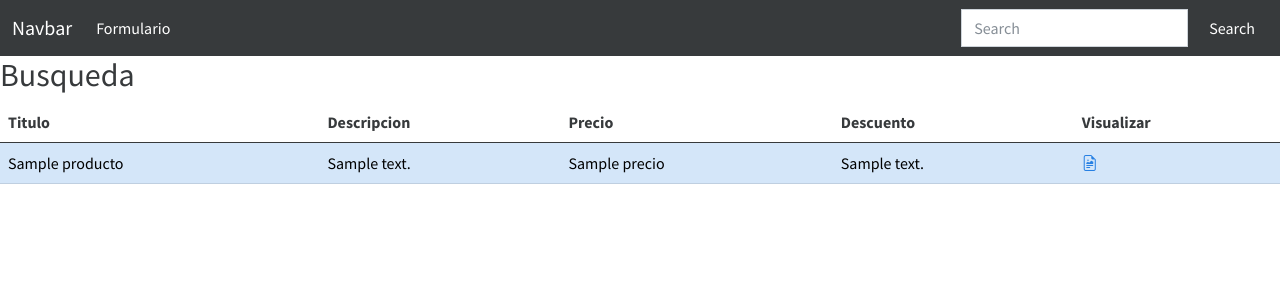
After one commit to SAlejandr/SpringMarket, a Spring app: template src/main/resources/templates/buscar.html in a window 1280 px wide. The commit adds this page. Shown: the top 300 px of the page. Run offline with Thymeleaf, Linux system fonts and the light colour scheme; the template is opened without the code that fills it: most values are stand-ins (such as "Sample title", 1, 10 or a date in 2020); data that the repository does not hold is empty; some libraries are stand-ins or nearby versions.

Commit message:
iteracion 1 casi acabada

```diff
--- a/src/main/java/com/example/demo/controller/MainController.java
+++ b/src/main/java/com/example/demo/controller/MainController.java
@@ -60,7 +60,6 @@ public class MainController {
 	public String buscarProductoPorId(Model modelo, @PathVariable long id) {
 
 		Optional<Producto> optional = dao.findById(id);
-		System.err.println("//////////////////"+optional.isPresent() + "   jas");
 		if(optional.isPresent()) {
 			modelo.addAttribute("producto", optional.get());
 			return "mostrar";
@@ -95,6 +94,8 @@ public class MainController {
 
 		ArrayList<Producto> productos = (ArrayList<Producto>) dao.findAllByTituloLike(patron);
 
+		System.err.println(patron);
+
 		modelo.addAttribute("productos", productos);
 
 		return "buscar";
--- a/src/main/java/com/example/demo/repository/ProductoRepository.java
+++ b/src/main/java/com/example/demo/repository/ProductoRepository.java
@@ -62,7 +62,7 @@ public class ProductoRepository implements ProductoDao{
 		// TODO Auto-generated method stub
 
 
-		return jdbc.query("select * from producto where titulo regex = ?", (rs, rowNum)-> new Producto(rs.getLong("id"),
+		return jdbc.query("select * from producto where titulo like ?", (rs, rowNum)-> new Producto(rs.getLong("id"),
 				rs.getString("titulo"), rs.getString("descripcion"), rs.getFloat("precio"), rs.getInt("descuento")),
 				"%"+patronTitulo+"%");
 	}
--- a/src/main/resources/static/css/style.css
+++ b/src/main/resources/static/css/style.css
@@ -10,5 +10,6 @@ input[type=number]::-webkit-outer-spin-button {
 }
 .articulos{
 	display: grid;
-	grid-template-column:1fr 1fr 1fr 1fr;
+	grid-template-columns:1fr 1fr 1fr 1fr;
+	grid-template-rows:1fr 1fr;
 }
--- /dev/null
+++ b/src/main/resources/templates/buscar.html
@@ -0,0 +1,31 @@
+<!DOCTYPE html>
+<html>
+<head>
+<meta charset="ISO-8859-1">
+<title>Busqueda</title>
+<link rel="stylesheet" th:href="@{/css/bootstrap.css}" />
+<link rel="stylesheet" href="https://cdn.jsdelivr.net/npm/bootstrap-icons@1.6.1/font/bootstrap-icons.css">
+</head>
+<body>
+<nav th:replace="/header :: header"></nav>
+	<h2>Busqueda</h2>
+	<table class="table table-hover">
+  <thead>
+    <tr>
+      <th scope="col">Titulo</th>
+      <th scope="col">Descripcion</th>
+      <th scope="col">Precio</th>
+      <th scope="col">Descuento</th>
+      <th scope="col">Visualizar</th>
+    </tr>
+  </thead>
+  <tbody>
+    <tr class="table-primary" th:each="producto: ${productos}">
+      <td th:text="${producto.titulo}"></td>
+      <td th:text="${producto.descripcion}"></td>
+      <td th:text="${producto.precio}"></td>
+      <td th:text="${producto.descuento}"></td>
+      <td><a th:href="@{/producto/{id}(id=${producto.id})}"><i class="bi bi-file-earmark-richtext"></i></a></td>
+    </tr>
+</body>
+</html>
--- a/src/main/resources/templates/header.html
+++ b/src/main/resources/templates/header.html
@@ -22,9 +22,9 @@
 					</a></li>
 
 				</ul>
-				<form class="d-flex">
+				<form class="d-flex" th:action="@{/producto/buscar}" method="get">
 					<input class="form-control me-sm-2" type="text"
-						placeholder="Search">
+						placeholder="Search" name="patron">
 					<button class="btn btn-secondary my-2 my-sm-0" type="submit">Search</button>
 				</form>
 			</div>
--- a/src/main/resources/templates/mostrar.html
+++ b/src/main/resources/templates/mostrar.html
@@ -5,6 +5,7 @@
 <title>Mostrar producto</title>
 <link rel="stylesheet" th:href="@{/css/bootstrap.css}" />
 <link rel="stylesheet" th:href="@{/css/style.css}" />
+<link rel="stylesheet" href="https://cdn.jsdelivr.net/npm/bootstrap-icons@1.6.1/font/bootstrap-icons.css">
 </head>
 <body>
 <body>
@@ -15,7 +16,7 @@
 		<p th:text="${producto.descripcion}"></p>
 		<p th:text="${producto.precio}"></p>
 		<p th:text="${producto.descuento}"></p>
-		<a th:href="@{/producto/borrar/{id}(id=${producto.id})}">Borrar</a>
+		<a th:href="@{/producto/borrar/{id}(id=${producto.id})}"> <i class="bi bi-trash"></i></a>
 		</div>
 
 	</main>
```
Also changed, not shown: src/main/resources/templates/index.html (+4 -3 lines), src/main/resources/templates/lista.html (deleted, +0 -66 lines).
